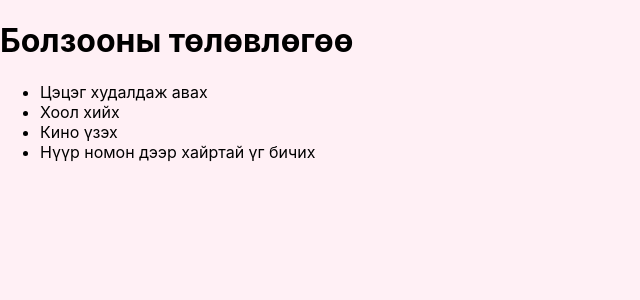
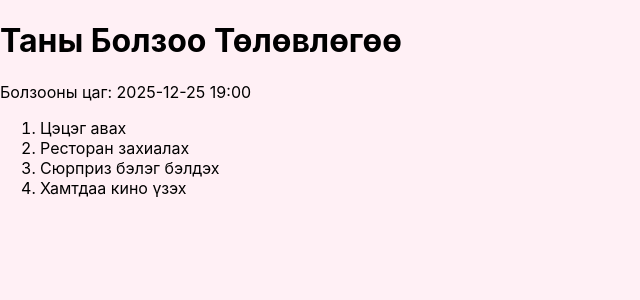
Before and after one commit to dalaiochir/dating_app, a Next.js app: page /plan in a window 1280 px wide. Shown: the top 300 px of the page, without its empty margins (0-640 px from the left). Built offline with nearby package versions, Linux system fonts and the light colour scheme.

Commit message:
upgrade4

```diff
--- a/app/plan/page.jsx
+++ b/app/plan/page.jsx
@@ -2,45 +2,26 @@
 
 import { useSearchParams } from 'next/navigation';
 import { useEffect, useState } from 'react';
-import { motion } from 'framer-motion';
 
 export default function PlanPage() {
   const searchParams = useSearchParams();
-  const [activities, setActivities] = useState([]);
+  const [dateTime, setDateTime] = useState('');
 
   useEffect(() => {
-    const planType = searchParams.get('type') || 'romantic';
-    setActivities(
-      planType === 'romantic'
-        ? ['Цэцэг худалдаж авах', 'Хоол хийх', 'Кино үзэх', 'Нүүр номон дээр хайртай үг бичих']
-        : ['Coffee shop-д очих', 'Парканд алхах', 'Ном унших']
-    );
+    const dt = searchParams.get('datetime') || '2025-12-25 19:00';
+    setDateTime(dt);
   }, [searchParams]);
 
   return (
-    <div className="min-h-screen flex flex-col items-center justify-center bg-pink-50 p-4">
-      <motion.h1
-        className="text-4xl font-bold mb-6"
-        initial={{ y: -50, opacity: 0 }}
-        animate={{ y: 0, opacity: 1 }}
-        transition={{ type: 'spring', stiffness: 120 }}
-      >
-        Болзооны төлөвлөгөө
-      </motion.h1>
-
-      <ul className="space-y-4 text-lg">
-        {activities.map((act, i) => (
-          <motion.li
-            key={i}
-            initial={{ x: -20, opacity: 0 }}
-            animate={{ x: 0, opacity: 1 }}
-            transition={{ delay: i * 0.1 }}
-            className="bg-white p-3 rounded shadow"
-          >
-            {act}
-          </motion.li>
-        ))}
-      </ul>
+    <div className="min-h-screen flex flex-col items-center justify-center bg-gradient-to-b from-pink-50 to-purple-100">
+      <h1 className="text-4xl font-bold mb-4">Таны Болзоо Төлөвлөгөө</h1>
+      <p className="text-xl">Болзооны цаг: {dateTime}</p>
+      <ol className="mt-6 list-decimal list-inside text-lg space-y-2">
+        <li>Цэцэг авах</li>
+        <li>Ресторан захиалах</li>
+        <li>Сюрприз бэлэг бэлдэх</li>
+        <li>Хамтдаа кино үзэх</li>
+      </ol>
     </div>
   );
 }
```
Also changed, not shown: app/final/page.jsx (+32 -34 lines).
